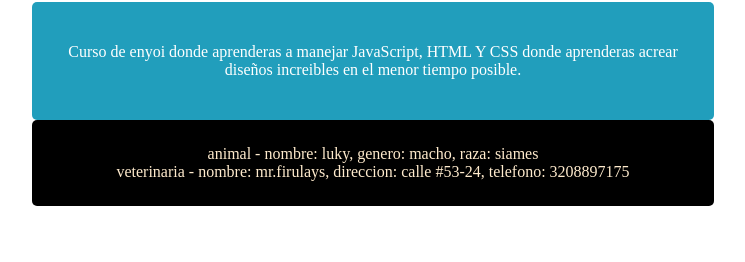
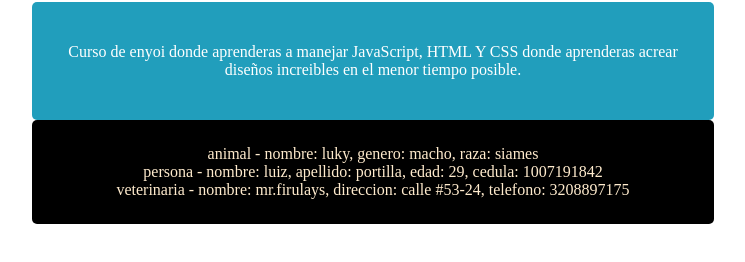
Before and after one commit to Carlit8os/proyecto-enero-2024, a plain HTML site: page index.html in a window 1280 px wide. Shown: the part 78-340 px from the top of the page, without its empty margins (267-1012 px from the left). Drawn offline with Linux system fonts and the light colour scheme.

Commit message:
add script

```diff
--- a/index.html
+++ b/index.html
@@ -30,6 +30,7 @@
     </section>
   </main>
   <script src="controller/animal.js"></script>
+  <script src="controller/persona.js"></script>
   <script src="controller/veterinaria.js"></script>
 </body>
 
```
